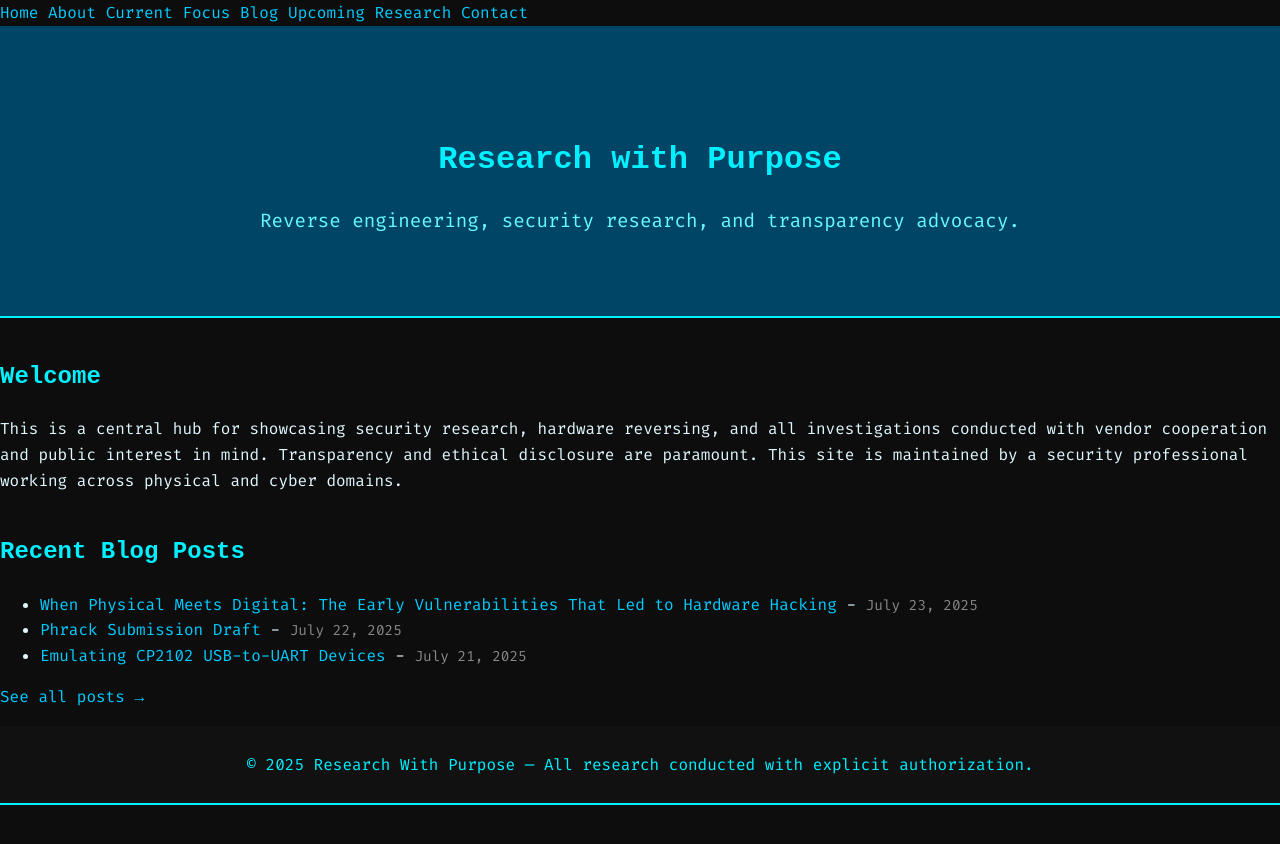
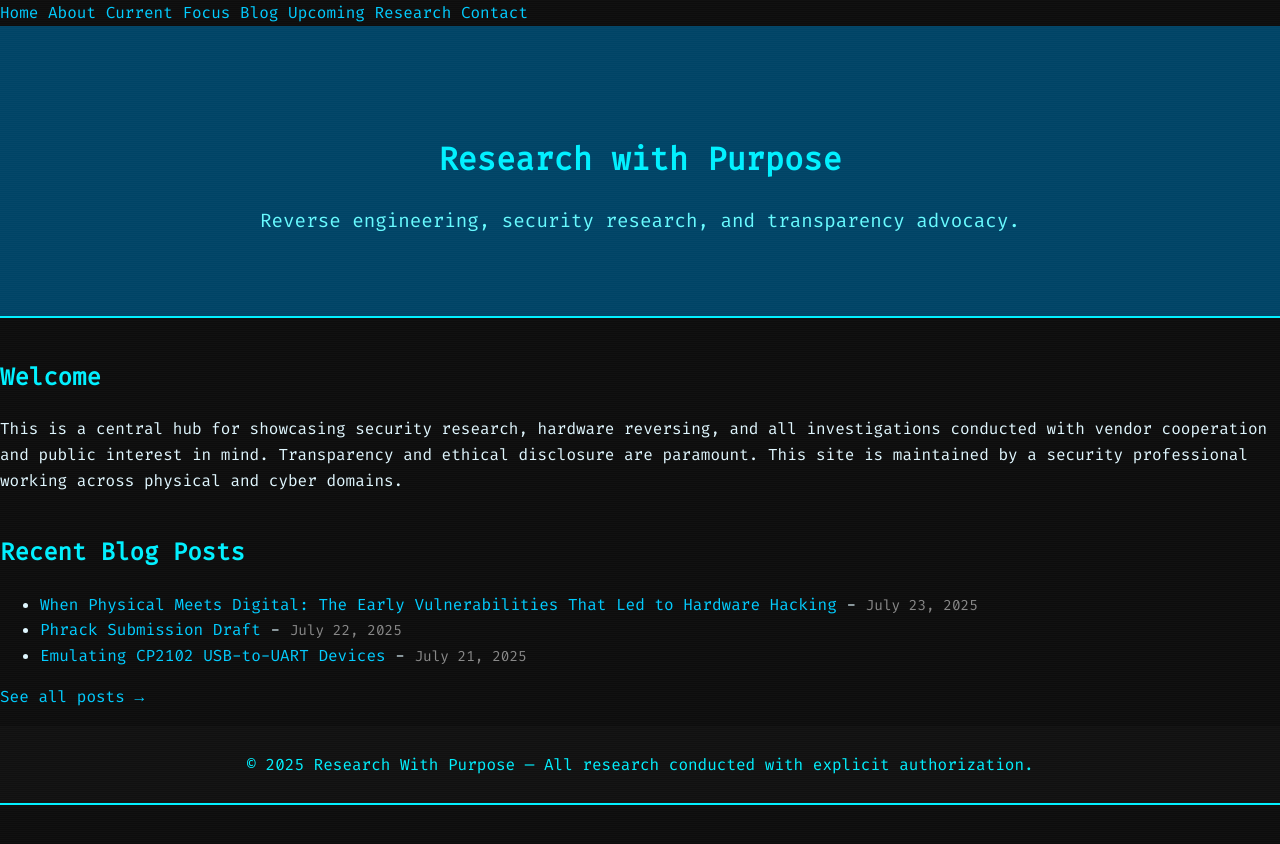
Before and after one commit to Qweary/Qweary.github.io, a Jekyll site: the page built from index.md, in a window 1280 px wide. Shown: the top 844 px of the page. Built offline with Jekyll 4.4.1, drawn with Linux system fonts in a browser that asks for light colours; our own code applies the rules of GitHub Pages for plain Markdown files.

Commit message:
Update style.css

```diff
--- a/assets/css/style.css
+++ b/assets/css/style.css
@@ -1,125 +1,39 @@
 /* assets/css/style.css */
 
-/* Global Base Styles */
-body {
-  font-family: 'Fira Code', 'Courier New', Courier, monospace;
-  background-color: #0d0d0d;
-  color: #e0f7ff;
-  line-height: 1.6;
-  margin: 0;
-  padding: 0;
-}
+/* Global Base Styles */ body { font-family: 'Fira Code', 'Courier New', Courier, monospace; background-color: #0d0d0d; color: #e0f7ff; line-height: 1.6; margin: 0; padding: 0; }
 
-/* Container for centered content */
-.container {
-  max-width: 800px;
-  margin: auto;
-  padding: 20px;
-}
+/* Container for centered content */ .container { max-width: 800px; margin: auto; padding: 20px; }
 
-/* Header & Footer */
-header, footer {
-  background: #111;
-  color: #00f0ff;
-  padding: 10px 0;
-  text-align: center;
-  border-bottom: 2px solid #00f0ff;
-}
+/* Header & Footer */ header, footer { background: #111; color: #00f0ff; padding: 10px 0; text-align: center; border-bottom: 2px solid #00f0ff; font-family: 'Fira Code', 'Courier New', Courier, monospace; }
 
-/* Navigation Bar */
-nav ul {
-  list-style: none;
-  padding: 0;
-  margin: 0;
-  display: flex;
-  justify-content: center;
-  flex-wrap: wrap;
-}
+/* Navigation Bar */ nav ul { list-style: none; padding: 0; margin: 0; display: flex; justify-content: center; flex-wrap: wrap; }
 
-nav ul li {
-  margin: 0;
-}
+nav ul li { margin: 0; }
 
-nav ul li a {
-  color: #00f0ff;
-  text-decoration: none;
-  padding: 0 10px;
-  border-right: 1px solid #00f0ff;
-}
+nav ul li a { color: #00f0ff; text-decoration: none; padding: 0 10px; border-right: 1px solid #00f0ff; font-family: 'Fira Code', 'Courier New', Courier, monospace; }
 
-nav ul li:last-child a {
-  border-right: none;
-}
+nav ul li:last-child a { border-right: none; }
 
-/* Headings */
-h1, h2, h3, h4, h5, h6 {
-  color: #00f0ff;
-  margin-top: 1.5em;
-  font-family: 'Courier New', Courier, monospace;
-}
+/* Headings */ h1, h2, h3, h4, h5, h6 { color: #00f0ff; margin-top: 1.5em; font-family: 'Fira Code', 'Courier New', Courier, monospace; }
 
-/* Links */
-a {
-  color: #00ccff;
-  text-decoration: none;
-}
+/* Links */ a { color: #00ccff; text-decoration: none; }
 
-a:hover {
-  text-decoration: underline;
-}
+a:hover { text-decoration: underline; }
 
-/* Hero Section (optional) */
-.hero {
-  background: #004466;
-  color: #00f0ff;
-  padding: 60px 20px;
-  text-align: center;
-  border-bottom: 2px solid #00f0ff;
-}
+/* Hero Section (optional) */ .hero { background: #004466; color: #00f0ff; padding: 60px 20px; text-align: center; border-bottom: 2px solid #00f0ff; font-family: 'Fira Code', 'Courier New', Courier, monospace; }
 
-.tagline {
-  font-size: 1.2em;
-  font-weight: 300;
-  color: #66faff;
-}
+.tagline { font-size: 1.2em; font-weight: 300; color: #66faff; font-family: 'Fira Code', 'Courier New', Courier, monospace; }
 
-/* Content Section */
-.section {
-  margin-top: 40px;
-}
+/* Content Section */ .section { margin-top: 40px; }
 
-/* Post Meta */
-.post-date {
-  color: #888;
-  font-size: 0.9em;
-}
+/* Post Meta */ .post-date { color: #888; font-size: 0.9em; }
 
-/* ASCII Art Formatting */
-pre, code {
-  background: #000;
-  color: #00f0ff;
-  font-family: 'Courier New', Courier, monospace;
-  overflow-x: auto;
-  font-size: 0.95em;
-  padding: 10px;
-  border-radius: 4px;
-  display: block;
-  white-space: pre;
-}
+/* ASCII Art Formatting */ pre, code, kbd, samp { background: #000; color: #00f0ff; font-family: 'Fira Code', 'Courier New', Courier, monospace; overflow-x: auto; font-size: 0.95em; padding: 10px; border-radius: 4px; display: block; white-space: pre; }
 
-/* Improve readability on mobile */
-@media (max-width: 600px) {
-  nav ul {
-    flex-direction: column;
-  }
+/* CRT Scanline Effect */ body::after { content: ""; position: fixed; top: 0; left: 0; width: 100%; height: 100%; pointer-events: none; background-image: repeating-linear-gradient( to bottom, rgba(255, 255, 255, 0.02), rgba(255, 255, 255, 0.02) 1px, transparent 1px, transparent 2px ); z-index: 9999; }
 
-  nav ul li a {
-    border-right: none;
-    border-bottom: 1px solid #00f0ff;
-    padding: 10px 0;
-  }
+/* Improve readability on mobile */ @media (max-width: 600px) { nav ul { flex-direction: column; }
 
-  nav ul li:last-child a {
-    border-bottom: none;
-  }
-}
+nav ul li a { border-right: none; border-bottom: 1px solid #00f0ff; padding: 10px 0; }
+
+nav ul li:last-child a { border-bottom: none; } }
```
